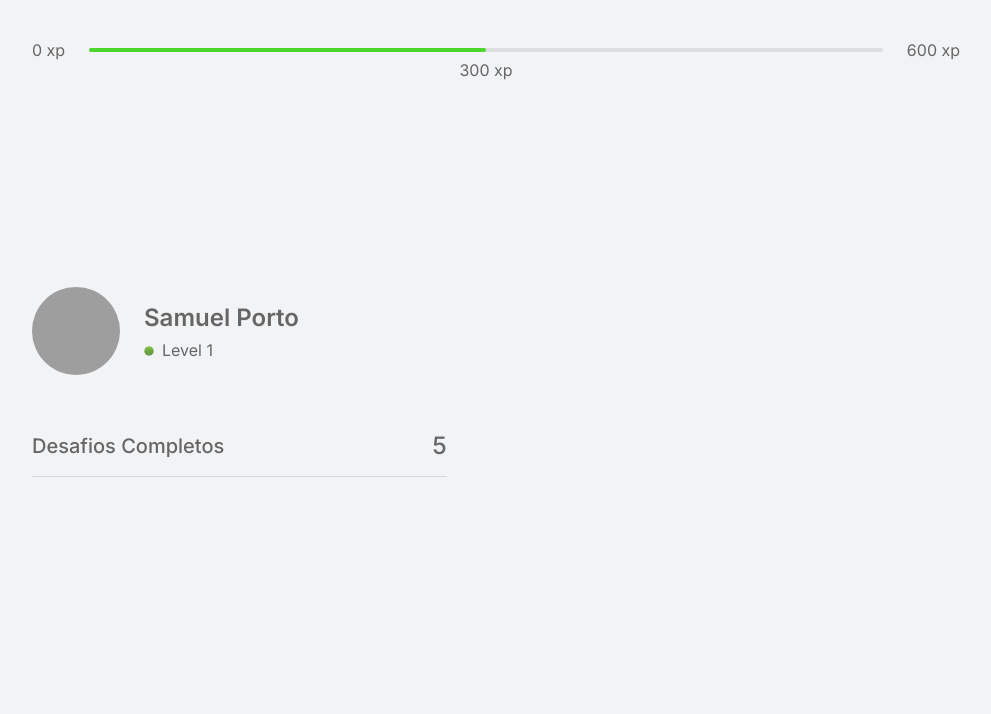
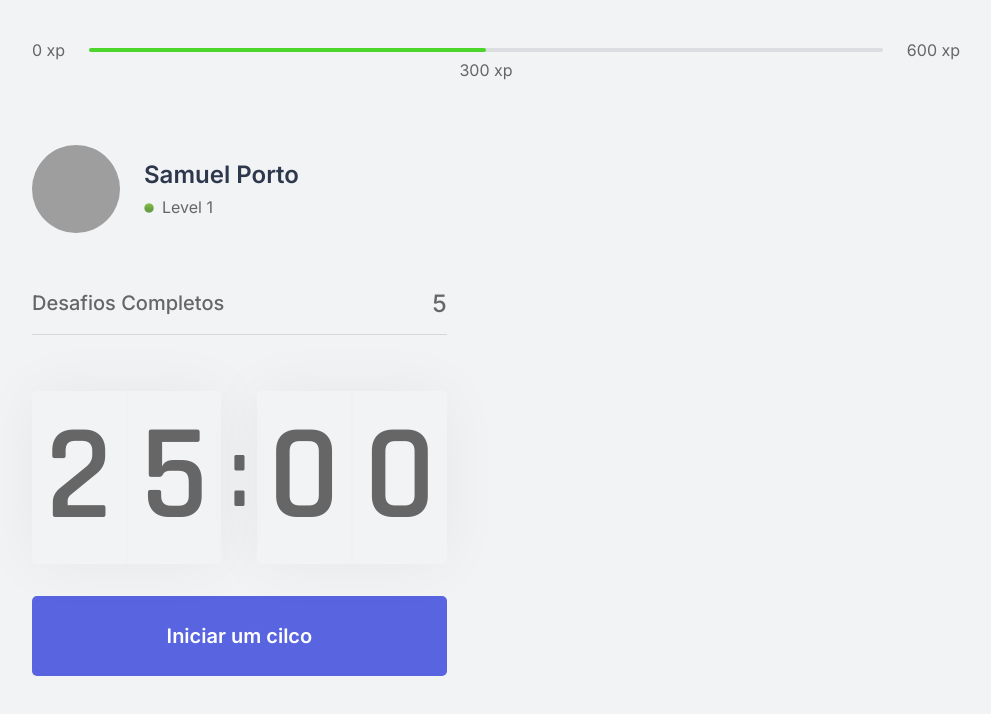
Before and after one commit to Porto-08/MoveIt, a Next.js app: page / in a window 1280 px wide. Shown: the top 714 px of the page, without its empty margins (144-1135 px from the left). Built offline with nearby package versions, Linux system fonts and the light colour scheme; grey boxes are pictures that could not be loaded.

Commit message:
Componente Countdown finalizado (estilização

```diff
--- /dev/null
+++ b/src/components/Countdown.tsx
@@ -0,0 +1,23 @@
+import styles from "../styles/components/Countdown.module.css";
+
+export function Countdown() {
+  return (
+    <div>
+      <div className={styles.countdownContainer}>
+        <div>
+          <span>2</span>
+          <span>5</span>
+        </div>
+        <span>:</span>
+        <div>
+          <span>0</span>
+          <span>0</span>
+        </div>
+      </div>
+
+      <button type="button" className={styles.countdownButton}>
+        Iniciar um cilco
+      </button>
+    </div>
+  );
+}
--- a/src/pages/index.tsx
+++ b/src/pages/index.tsx
@@ -1,20 +1,31 @@
 import { ExperienceBar } from "../components/ExperienceBar";
 import { Profile } from "../components/Profile";
 import { CompletedChallenges } from "../components/CompletedChallenges";
+import { Countdown } from "../components/Countdown";
 import styles from '../styles/pages/Home.module.css'
+
+import Head from 'next/head'
+
 
 export default function Home() {
   return (
     <div className={styles.container}>
+      <Head>
+        <title>Inicio | MoveIt</title>
+      </Head>
+
       <ExperienceBar />
 
       <section>
         <div>
           <Profile />
           <CompletedChallenges />
+          <Countdown />
         </div>
 
-        <div></div>
+        <div>
+
+        </div>
       </section>
     </div>
   );
--- /dev/null
+++ b/src/styles/components/Countdown.module.css
@@ -0,0 +1,64 @@
+.countdownContainer {
+  display: flex;
+  align-items: center;
+  font-family: Rajdhani;
+  font-weight: 600;
+  color: var(-title);
+}
+
+.countdownContainer > div {
+  flex: 1;
+
+  display: flex;
+  align-items: center;
+  justify-content: space-evenly;
+
+  background: var(-white);
+  box-shadow: 0 0 60px rgba(0, 0, 0, 0.05);
+  border-radius: 5px;
+  font-size: 8.5rem;
+  text-align: center;
+}
+
+.countdownContainer > div span {
+  flex: 1;
+}
+
+.countdownContainer > div span:first-child {
+  border-right: 1px solid #f0f1f3;
+}
+
+.countdownContainer > div span:last-child {
+  border-left: 1px solid #f0f1f3;
+}
+
+.countdownContainer > span {
+  font-size: 6.25rem;
+  margin: 0 0.5rem;
+}
+
+.countdownButton {
+  width: 100%;
+  height: 5rem;
+
+  margin-top: 2rem;
+
+  display: flex;
+  align-items: center;
+  justify-content: center;
+
+  border: 0;
+  border-radius: 5px;
+
+  background: var(--blue);
+  color: var(--white);
+
+  font-size: 1.25rem;
+  font-weight: 600;
+
+  transition: background-color 0.2s;
+}
+
+.countdownButton:hover {
+  background: var(--blue-dark);
+}
--- a/src/styles/components/Profile.module.css
+++ b/src/styles/components/Profile.module.css
@@ -16,7 +16,7 @@
 .profileContainer div strong {
   font-size: 1.5rem;
   font-weight: 600;
-  color: var(-title);
+  color: var(--title);
 }
 
 .profileContainer div p {
```
